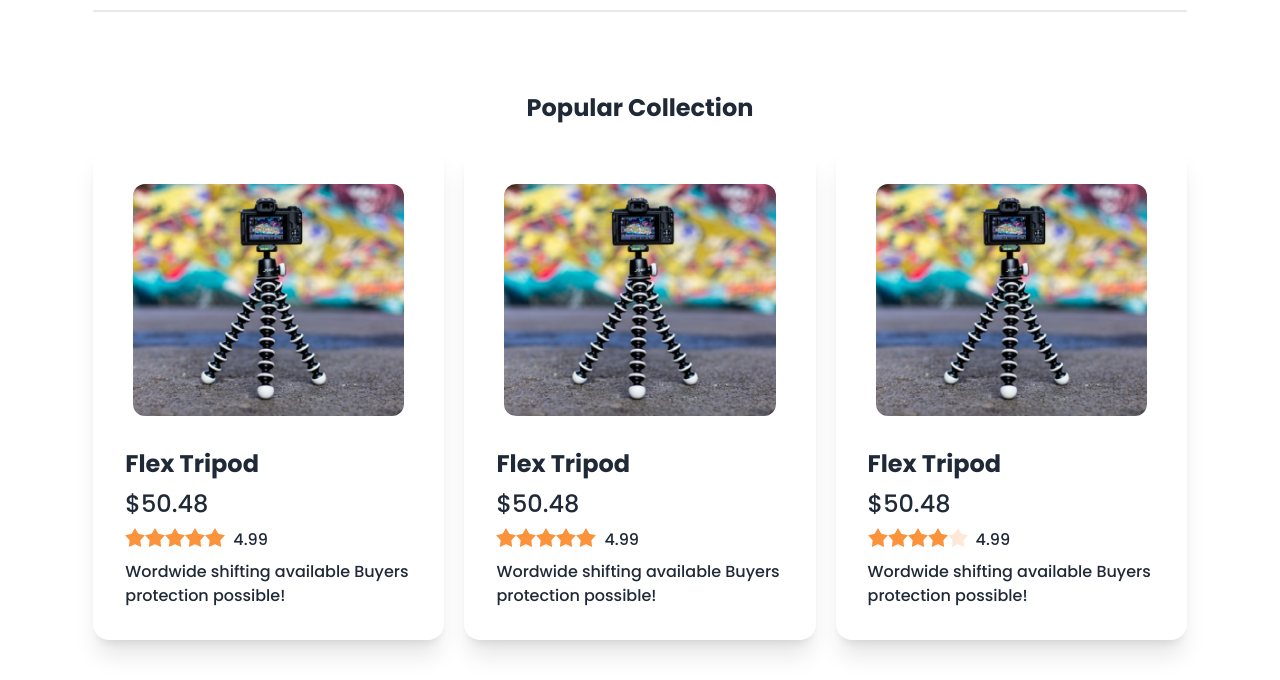
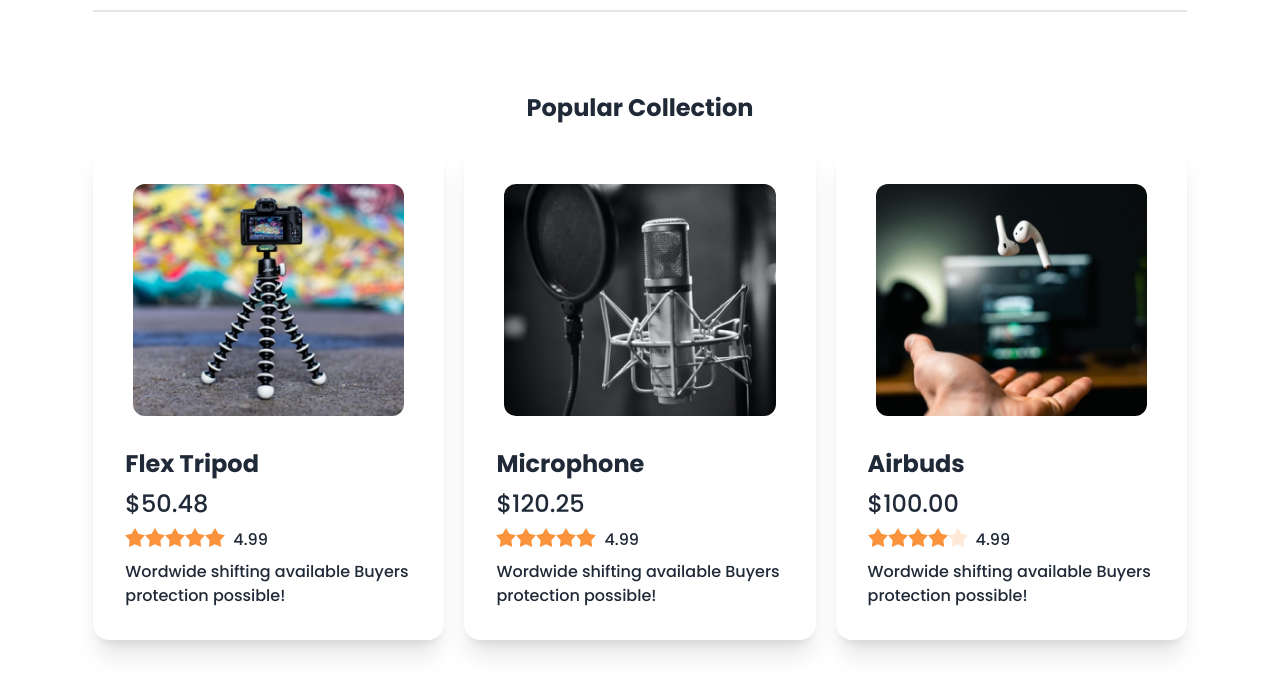
Before and after one commit to rahe01/WebProjects, a plain HTML site: page Influencer-gear/index.html in a window 1280 px wide. Shown: the part 661-1341 px from the top of the page. Drawn offline with nearby package versions, Linux system fonts and the light colour scheme.

Commit message:
Update index.html

```diff
--- a/Influencer-gear/index.html
+++ b/Influencer-gear/index.html
@@ -143,11 +143,11 @@
       <!-- 2nd -->
       <div class="card  bg-base-100 shadow-xl">
         <figure class="px-10 pt-10">
-          <img src="images/tripod.png" alt="Shoes" class="rounded-xl" />
+          <img src="images/mic.png" alt="Shoes" class="rounded-xl" />
         </figure>
         <div class="card-body  ">
-          <h2 class="card-title text-2xl">Flex Tripod</h2>
-          <p class="text-2xl">$50.48</p>
+          <h2 class="card-title text-2xl">Microphone</h2>
+          <p class="text-2xl">$120.25</p>
 
           <div class="card-actions flex items-center">
             <div class="rating pb-1 ">
@@ -174,11 +174,11 @@
       <!-- 3rd -->
       <div class="card  bg-base-100 shadow-xl">
         <figure class="px-10 pt-10">
-          <img src="images/tripod.png" alt="Shoes" class="rounded-xl" />
+          <img src="images/airpod.png" alt="Shoes" class="rounded-xl" />
         </figure>
         <div class="card-body  ">
-          <h2 class="card-title text-2xl">Flex Tripod</h2>
-          <p class="text-2xl">$50.48</p>
+          <h2 class="card-title text-2xl">Airbuds</h2>
+          <p class="text-2xl">$100.00</p>
 
           <div class="card-actions flex items-center">
             <div class="rating pb-1 ">
```
